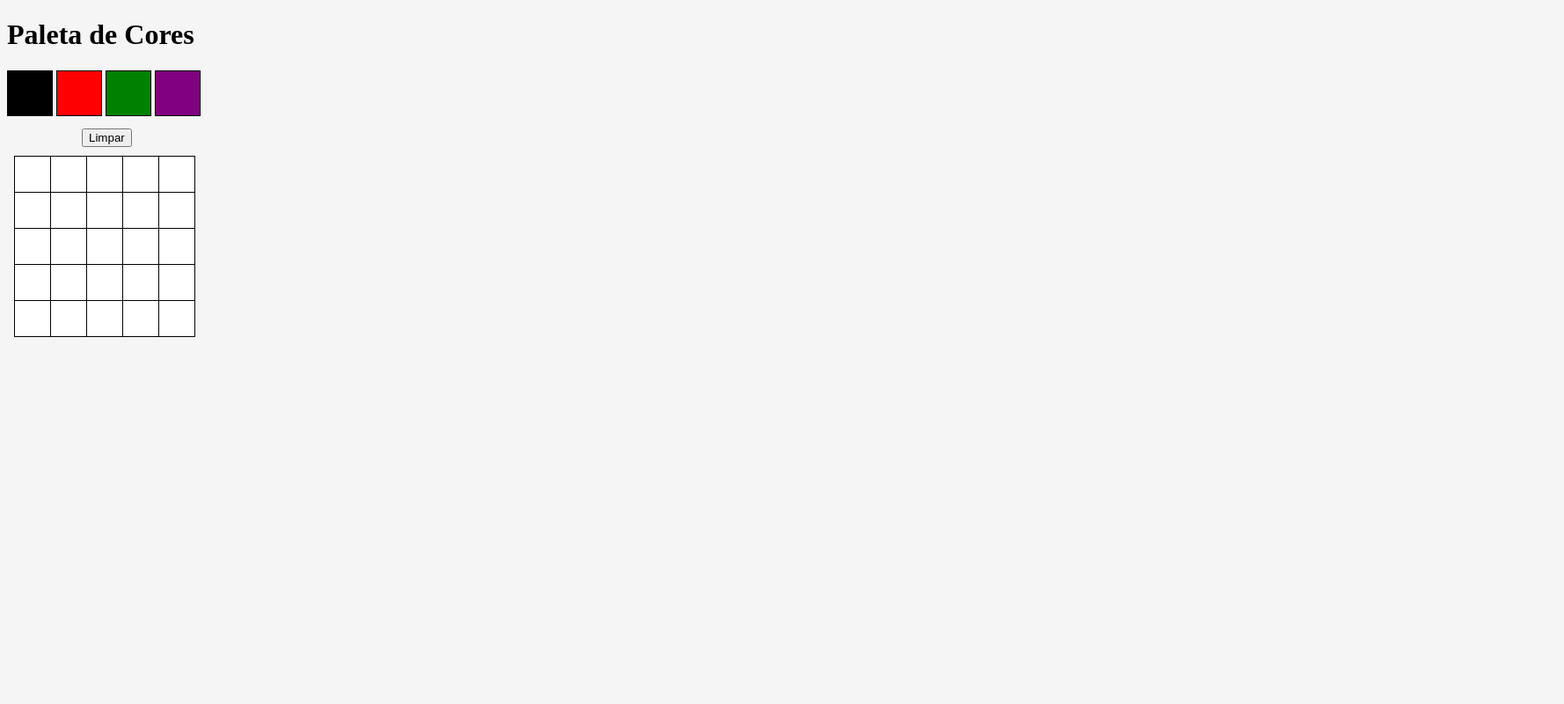
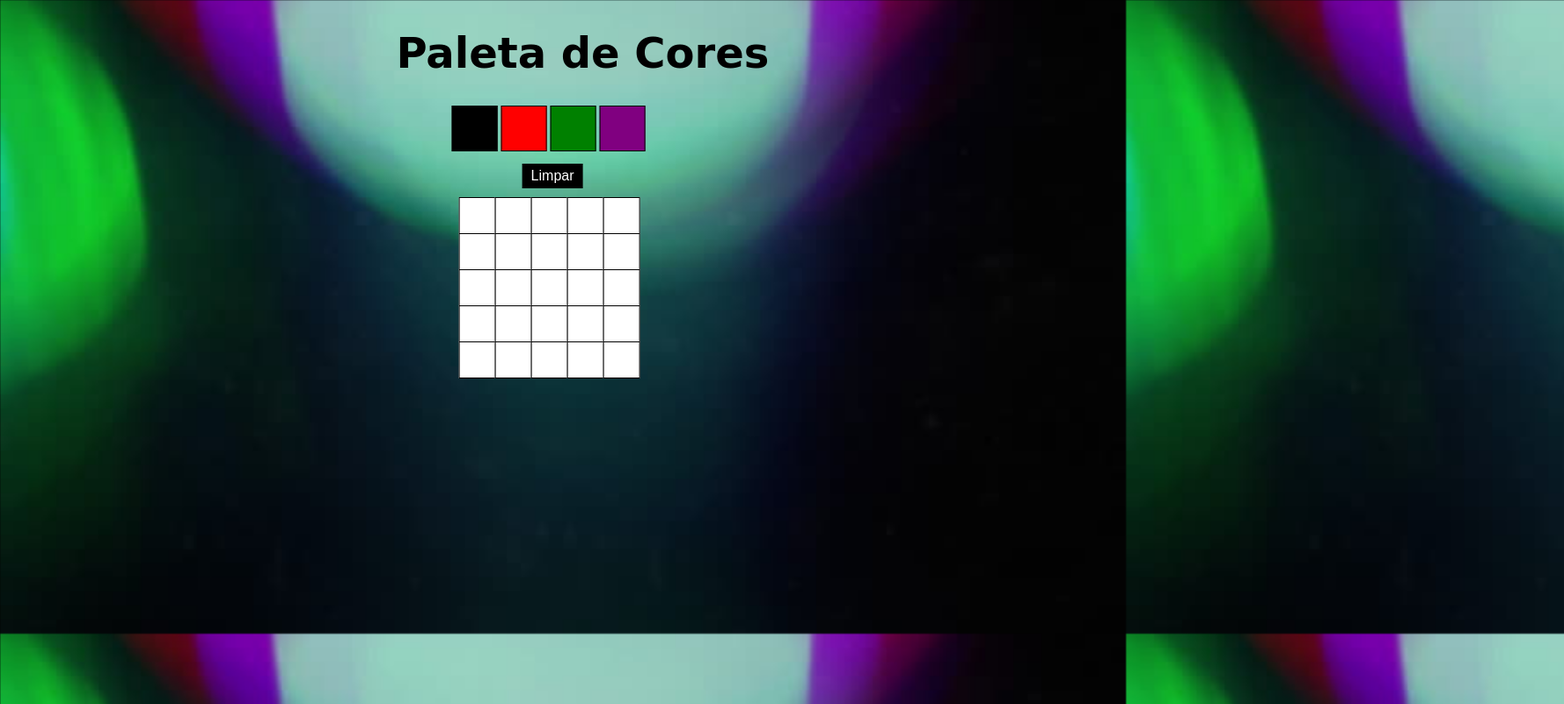
Before and after one commit to vapatty6848/sd-06-project-pixels-art, a plain HTML site: page index.html in a window 1280 px wide. Shown: the whole page at 88% size, 1778 px wide, since content can reach past the window. Drawn offline with Linux system fonts and the light colour scheme; a web font is replaced by a local one.

Commit message:
ajustes CSS

```diff
--- a/index.html
+++ b/index.html
@@ -2,9 +2,11 @@
 <html>
     <head>
         <link rel="stylesheet" href="/style.css">
+        <link href="https://fonts.googleapis.com/css2?family=Finger+Paint&display=swap" rel="stylesheet">
     </head>
-    <body>
+    <body style="background-image: url(/image.jpg);">
         <h1 id="title">Paleta de Cores</h1>
+        <div class='layout'>
         <div id="color-palette">
             <div class="color bgcolorBlack selected"></div>
             <div class="color bgcolorRed"></div>
@@ -49,6 +51,7 @@
                 <div class="pixel"></div>
             </div>
         </div>
+        </div>
     </body>
     <script src="/script.js"></script>
 </html>
--- a/script.js
+++ b/script.js
@@ -5,7 +5,14 @@ const selected = document.querySelector('.selected');
 let color = window.getComputedStyle(selected).backgroundColor;
 
 for (let i = 0; i < colors.length; i += 1) {
-   colors[i].addEventListener('click', function() {
+   colors[i].addEventListener('click', function(event) {
+
+       let selectedDiv = event.target;
+       let oldSelectedDiv = document.querySelector('.selected');
+
+       oldSelectedDiv.classList.remove('selected');
+       selectedDiv.classList.add('selected');
+
        const style = window.getComputedStyle(colors[i]).backgroundColor;
        color = style;
    });
--- a/style.css
+++ b/style.css
@@ -1,9 +1,28 @@
 body {
-  background-color: whitesmoke;
+  background-size: cover;
+}
+
+h1 {
+  transform: translateX(35%);
+  font-family: 'Finger Paint', cursive;
+  font-size: 3em;
+
+}
+
+.layout {
+  transform: translateX(40%);
 }
 
 .button {
-  margin: 10px 0 10px 85px;
+  background-color: black;
+  border: none;
+  color: white;
+  padding: 5px 10px;
+  text-align: center;
+  text-decoration: none;
+  display: inline-block;
+  font-size: 16px;
+  margin: 10px 0 10px 80px;
 }
 
 .board {
```
Also changed, not shown: image.jpg (added).
